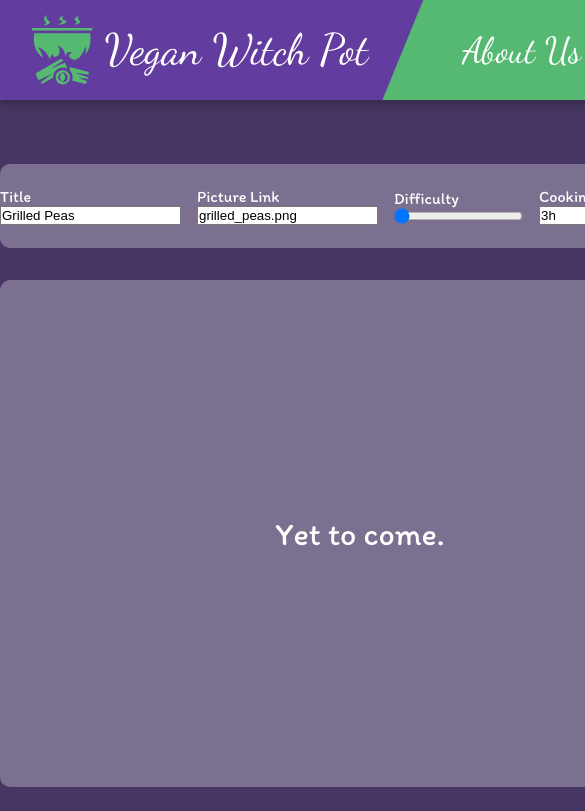
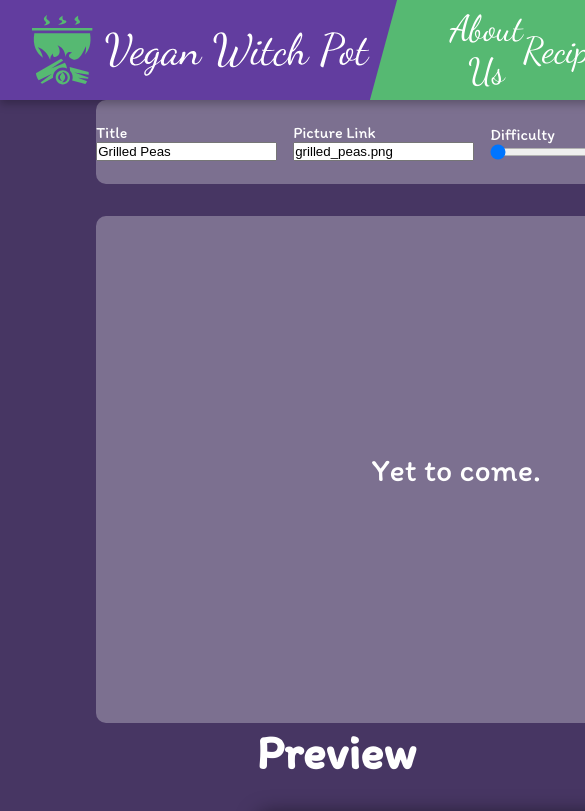
Before and after one commit to Laynaria/Vegan-Witch-Pot, a React (Vite) app in the folder frontend/: page /add-recipe in a window 390 px wide. Shown: the top 811 px of the page, 585 px wide, since content can reach past the window. Built offline with nearby package versions, Linux system fonts and the light colour scheme; no server answers.

Commit message:
first steps of responsive on add-recipe page, it will need a lot of work

```diff
--- a/frontend/src/components/AddRecipe/AddRecipe.scss
+++ b/frontend/src/components/AddRecipe/AddRecipe.scss
@@ -1,15 +1,19 @@
 @import "../../assets/variables";
 
 #flex-row {
+  @media screen and (min-width: 720px) {
     flex-direction: row;
     align-items: flex-start;
     text-align: center;
     gap: $basic-space * 5;
     width: 100%;
     margin: $basic-space * 4 0;
+  }
 
   .edit {
+    @media screen and (min-width: 720px) {
       width: 60%;
+    }
     display: flex;
     flex-direction: column;
     gap: $basic-space * 2;
@@ -19,6 +23,7 @@
       border-radius: $border-radius;
       min-height: 10vh;
       display: flex;
+      flex-wrap: wrap;
       align-items: center;
       justify-content: center;
       gap: $basic-space;
```
Lines whose indentation alone changed are shown as unchanged.
